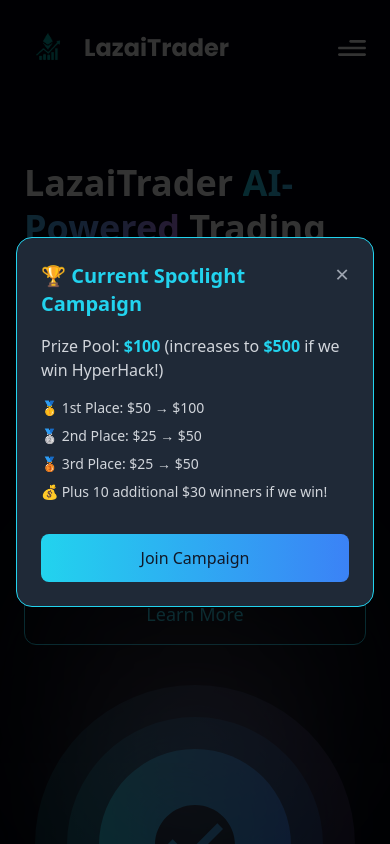
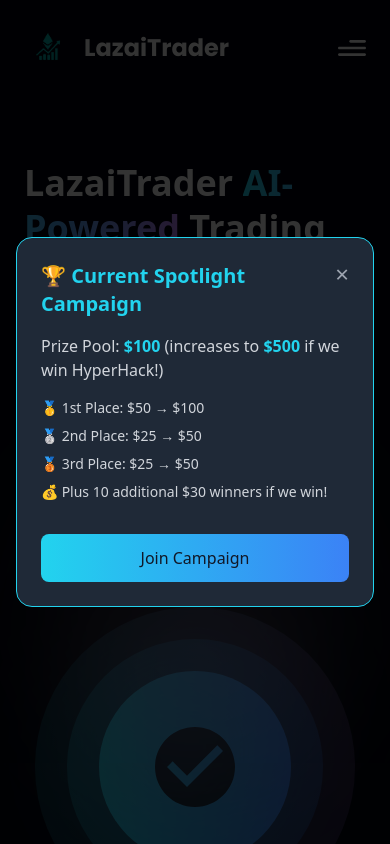
Before and after one commit to SmartOnStuff/LazaiTrader_home, a React (Vite) app: page / in a window 390 px wide. Shown: the top 844 px of the page. Built offline with nearby package versions, Linux system fonts and the light colour scheme.

Commit message:
hide learn more on mobile

```diff
--- a/src/components/Hero.jsx
+++ b/src/components/Hero.jsx
@@ -40,7 +40,7 @@
           </a>
           <button
             onClick={handleLearnMore}
-            className="py-4 px-6 font-medium text-lg text-cyan-400 border border-cyan-400 rounded-xl hover:bg-cyan-400 hover:text-gray-900 transition-all duration-300 text-center"
+            className="py-4 px-6 font-medium text-lg text-cyan-400 border border-cyan-400 rounded-xl hover:bg-cyan-400 hover:text-gray-900 transition-all duration-300 text-center hidden sm:inline-block"
           >
             Learn More
           </button>
```
